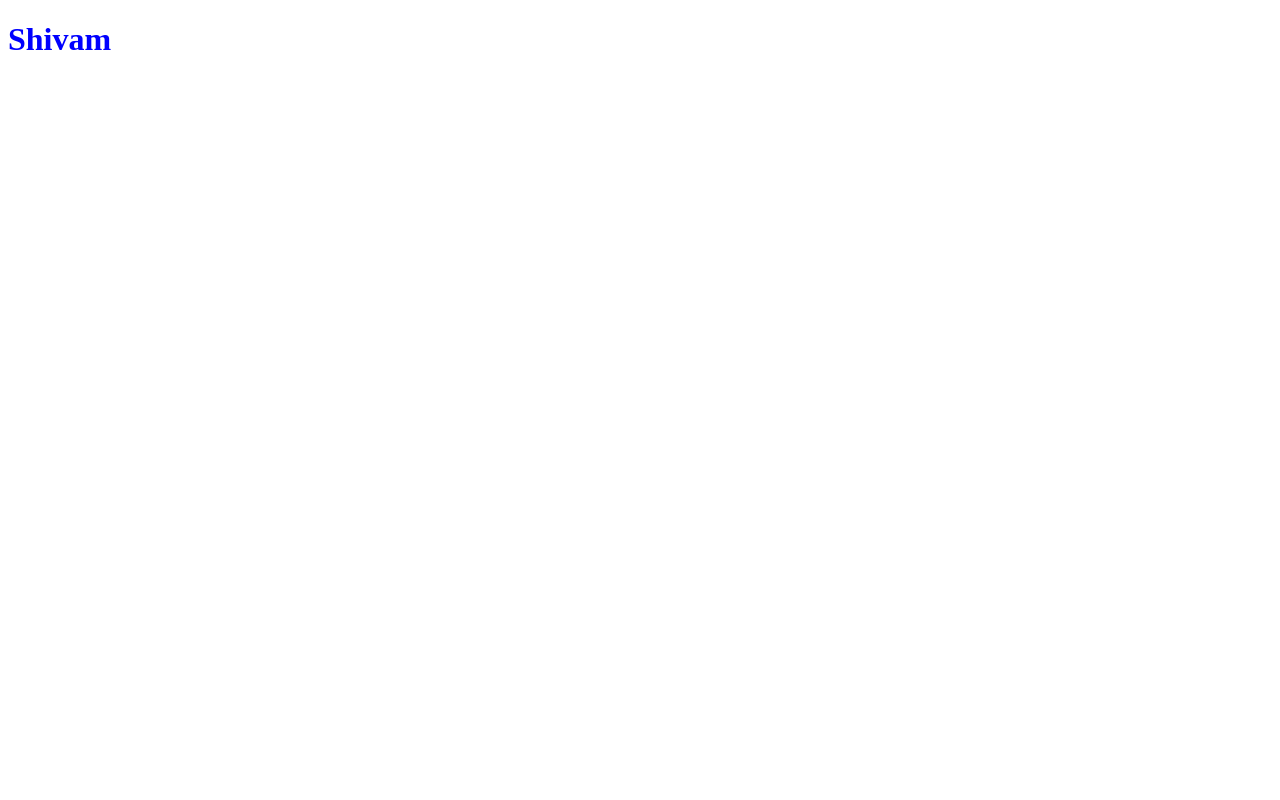
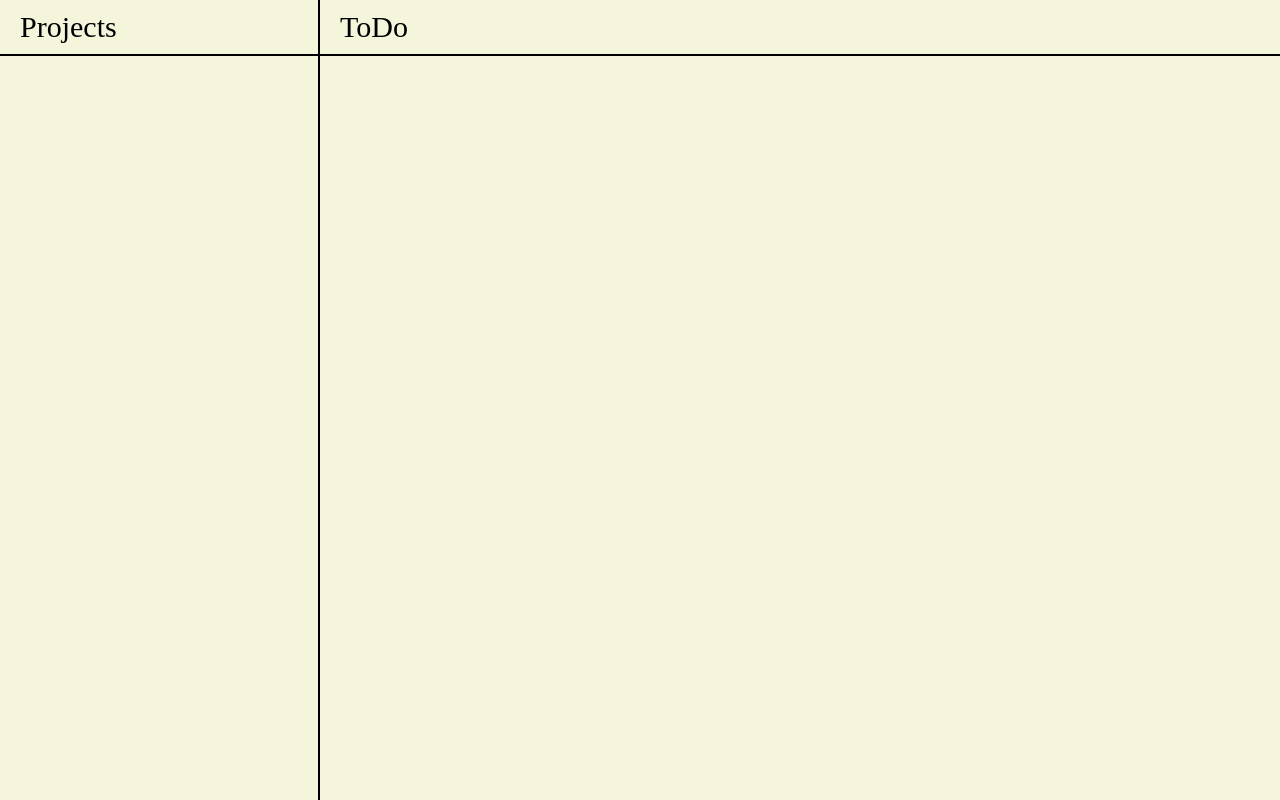
Before and after one commit to wadhwashivam/TODO-List-TOP, a website built with webpack: page src/template.html in a window 1280 px wide. Built offline with nearby package versions, Linux system fonts and the light colour scheme.

Commit message:
Basic template

```diff
--- a/src/style.css
+++ b/src/style.css
@@ -1,3 +1,33 @@
-h1 {
-    color: blue;
+body {
+    margin: 0;
+    padding: 0;
+    background-color: beige;
 }
+
+.mainDiv{
+    /* border: 1px solid red; */
+    display: grid;
+    grid-auto-flow: column;
+    grid-template-columns: 1fr 3fr;
+    height: 100vh;
+}
+
+.sidebarDiv{
+    border-right: 2px solid black;
+}
+
+.sidebarHeaderText{
+    font-size: 30px;
+}
+
+.todoHeaderText{
+    font-size: 30px;
+}
+
+.headerText{
+    border-bottom: 2px solid black;
+    padding: 10px 20px;
+}
+
+.todoDiv{
+}
--- a/src/template.html
+++ b/src/template.html
@@ -6,6 +6,17 @@
     <title>Document</title>
 </head>
 <body>
-    <h1>Shivam</h1>
+    <div class="mainDiv">
+        <div class="sidebarDiv">
+            <div class="headerText">
+                <span class="sidebarHeaderText">Projects</span>
+            </div>
+        </div>
+        <div class="todoDiv">
+            <div class="headerText">
+                <span class="todoHeaderText">ToDo</span>
+            </div>
+        </div>
+    </div>
 </body>
 </html>
```
